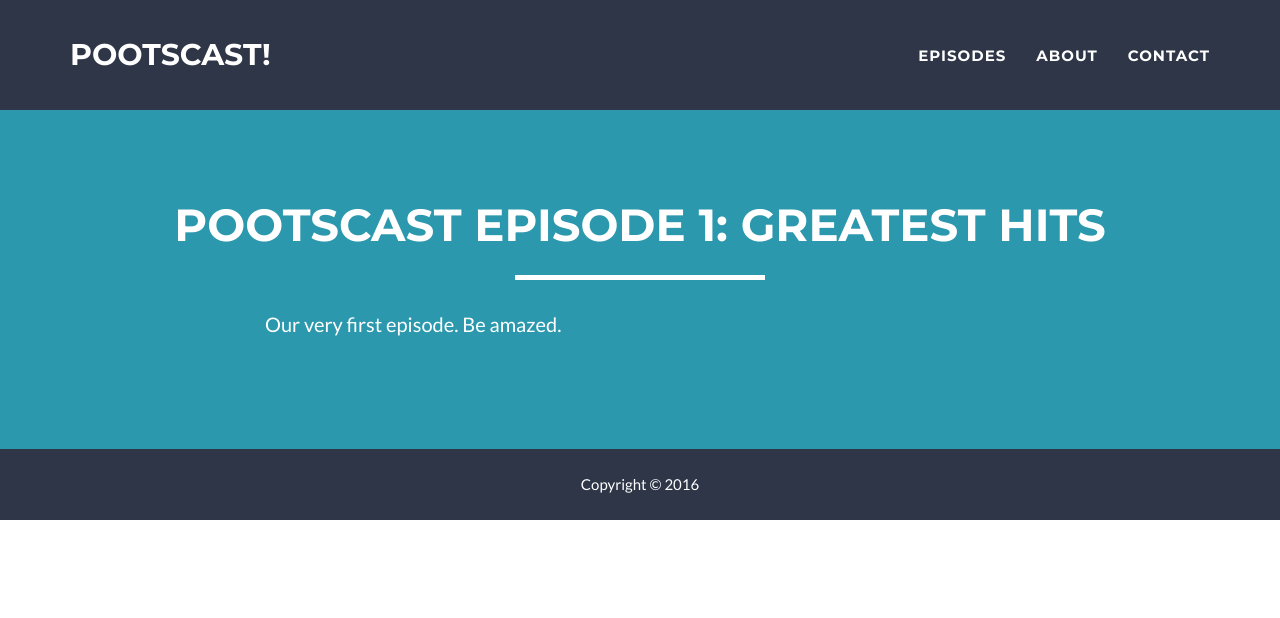
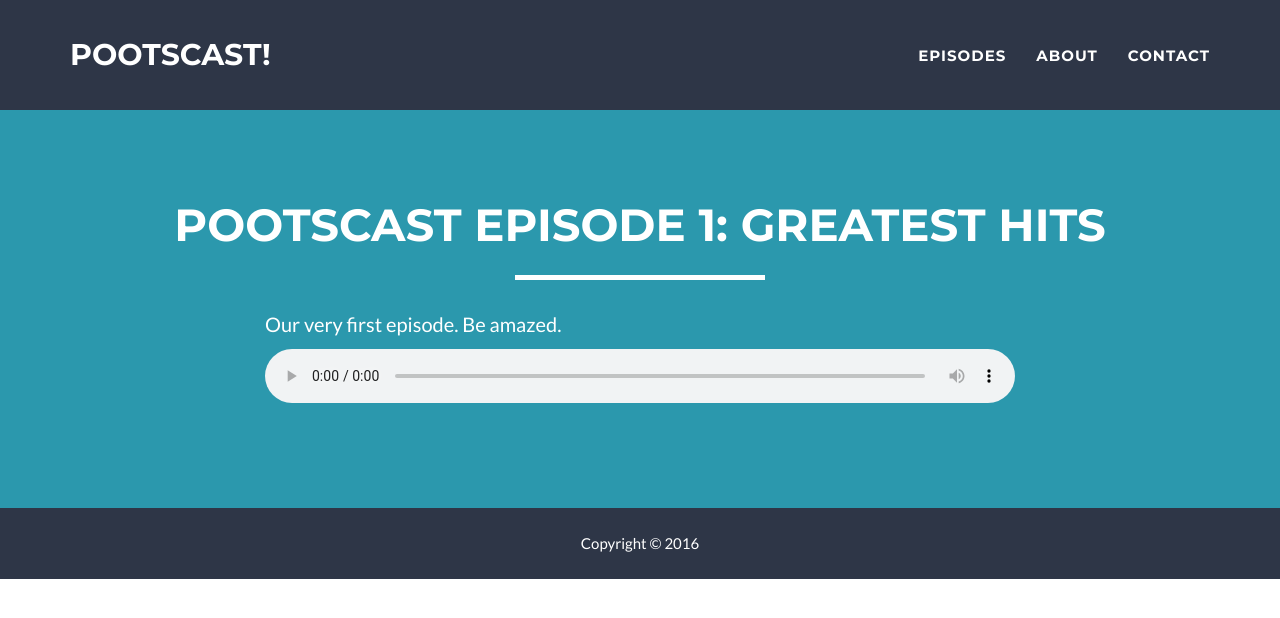
Before and after one commit to irrelative/pootscast, a Jekyll site: the page built from _posts/2016-08-17-welcome.markdown, in a window 1280 px wide. Shown: the top 618 px of the page. Built offline with Jekyll 4.4.1, drawn with Linux system fonts in a browser that asks for light colours.

Commit message:
audio tag

```diff
--- a/_includes/css/main.css
+++ b/_includes/css/main.css
@@ -191,6 +191,10 @@ section.success, section.post {
 
 section.post {
     padding-top: 200px;
+}
+
+audio {
+    width: 100%;
 }
 
 @media(max-width:767px) {
--- a/_layouts/post.html
+++ b/_layouts/post.html
@@ -14,6 +14,11 @@
                 <div class="col-lg-8 col-lg-offset-2">
                     {{ page.content }}
                 </div>
+                <div class="col-lg-8 col-lg-offset-2">
+                    <audio controls>
+                      <source src="{{ page.audio }}" type="audio/mpeg">
+                    </audio>
+                </div>
             </div>
         </div>
     </section>
--- a/_posts/2016-08-17-welcome.markdown
+++ b/_posts/2016-08-17-welcome.markdown
@@ -2,6 +2,7 @@
 layout: post
 title:  "Pootscast episode 1: Greatest Hits"
 date:   2016-08-17 21:58:06 -0700
+audio: http://pootscast.s3-website-us-east-1.amazonaws.com/foo.mp3
 ---
 
 Our very first episode. Be amazed.
```
